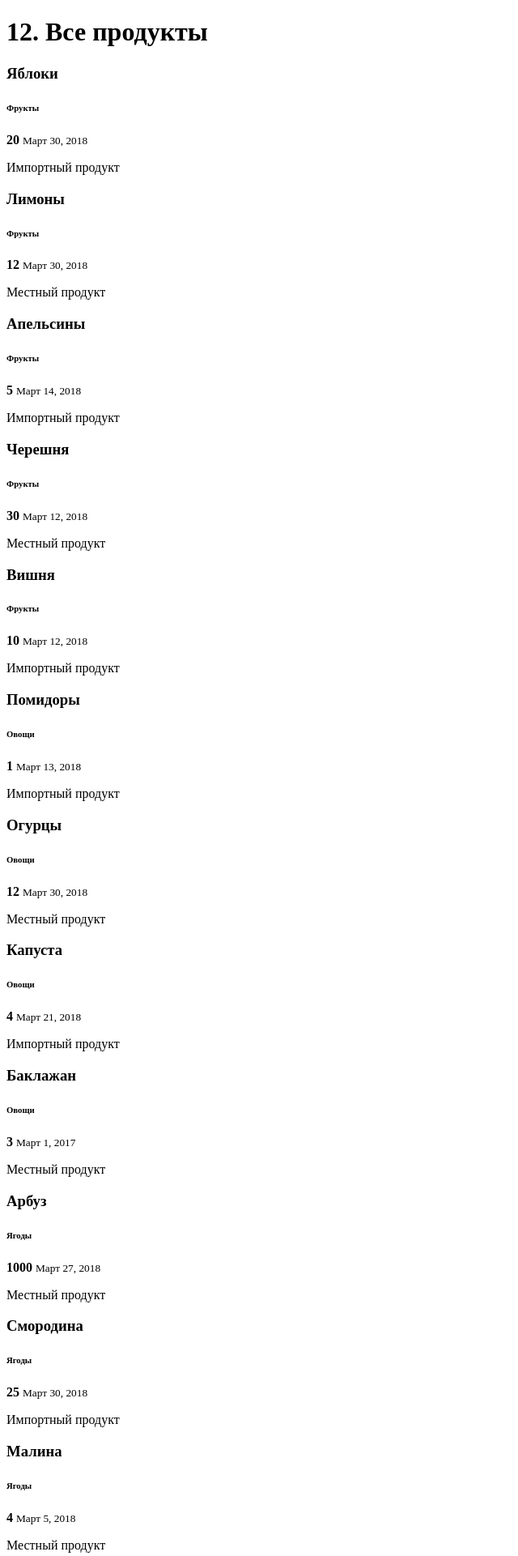
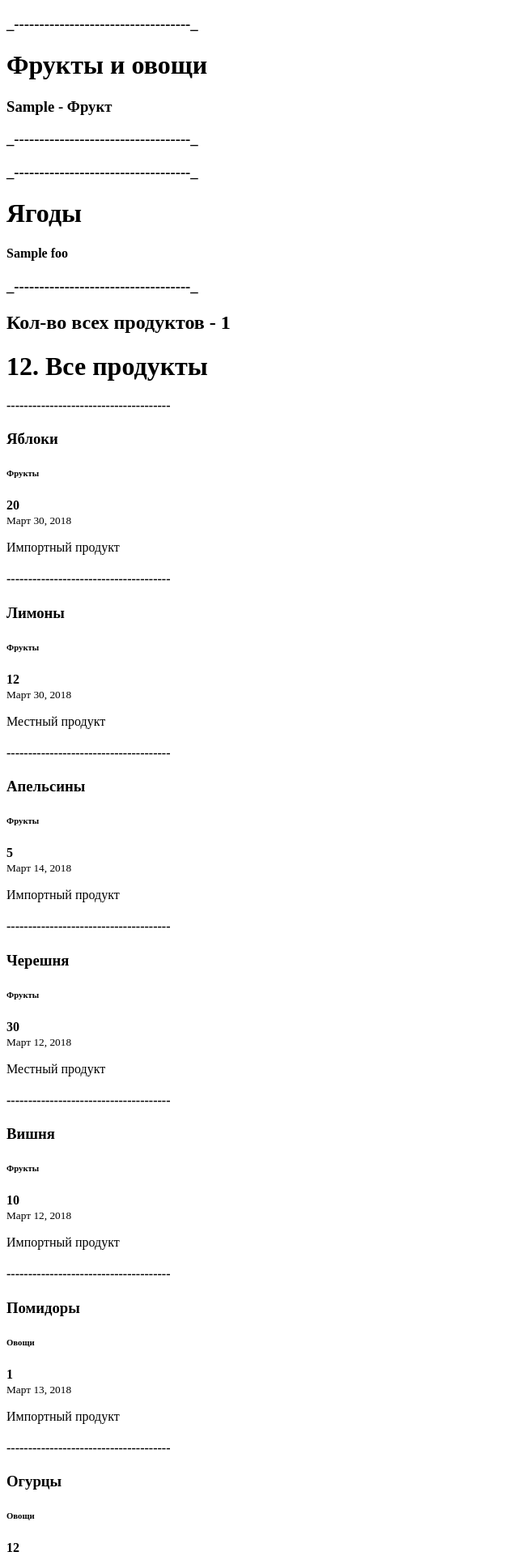
Before and after one commit to AS-line/HomeWebLesson6, a Django app: template templates/index.html in a window 1280 px wide. Shown: the top 1921 px of the page at 81% size, without its empty margins (0-640 px from the left). Run offline with Django 3.2, Linux system fonts and the light colour scheme; data comes from the database, SQL or seed files in the repository; the template is opened without the code that fills it: values that come from a table or form of the project are taken from there, most other values are stand-ins (such as "Sample title", 1, 10 or a date in 2020).

Commit message:
Add files via upload

```diff
--- a/templates/index.html
+++ b/templates/index.html
@@ -6,22 +6,39 @@
 </head>
 <body>
 
+
 {##}
-{#Добавьте другие выводы элементов сверху#}
+
+<h3>_-----------------------------------_</h3>
+<h1>Фрукты и овощи</h1>
+{% for i in fruits_and_veg %}
+    <h3>{{ i }} - {% if i.catalog_id == 1 %}Фрукт{% endif %}{% if i.catalog_id == 2 %}Овощ{% endif %}</h3>
+{% endfor %}
+
+<h3>_-----------------------------------_</h3>
+<h3>_-----------------------------------_</h3>
+<h1>Ягоды</h1>
+{% for foo in berriers_arr %}
+    <h4>{{ foo }}</h4>
+{% endfor %}
+<h3>_-----------------------------------_</h3>
+
+<h2>Кол-во всех продуктов - {{ all_count }}</h2>
 {##}
 
 <h1>12. Все продукты</h1>
 
 {% for product in all_products %}
+    <h4>--------------------------------------</h4>
     <h3>{{ product.title }}</h3>
     <h6>{{ product.catalog.title }}</h6>
-        <strong>{{ product.count }}</strong>
+    <strong>{{ product.count }}</strong><br>
     <small>{{ product.shelf_life }}</small>
-        {%  if product.is_import %}
+    {% if product.is_import %}
         <p>Импортный продукт</p>
     {% else %}
         <p>Местный продукт</p>
-        {%  endif %}
+    {% endif %}
 
 {% endfor %}
 
```
Also changed, not shown: products/views.py (+16 -2 lines). Lines whose indentation alone changed are shown as unchanged.
